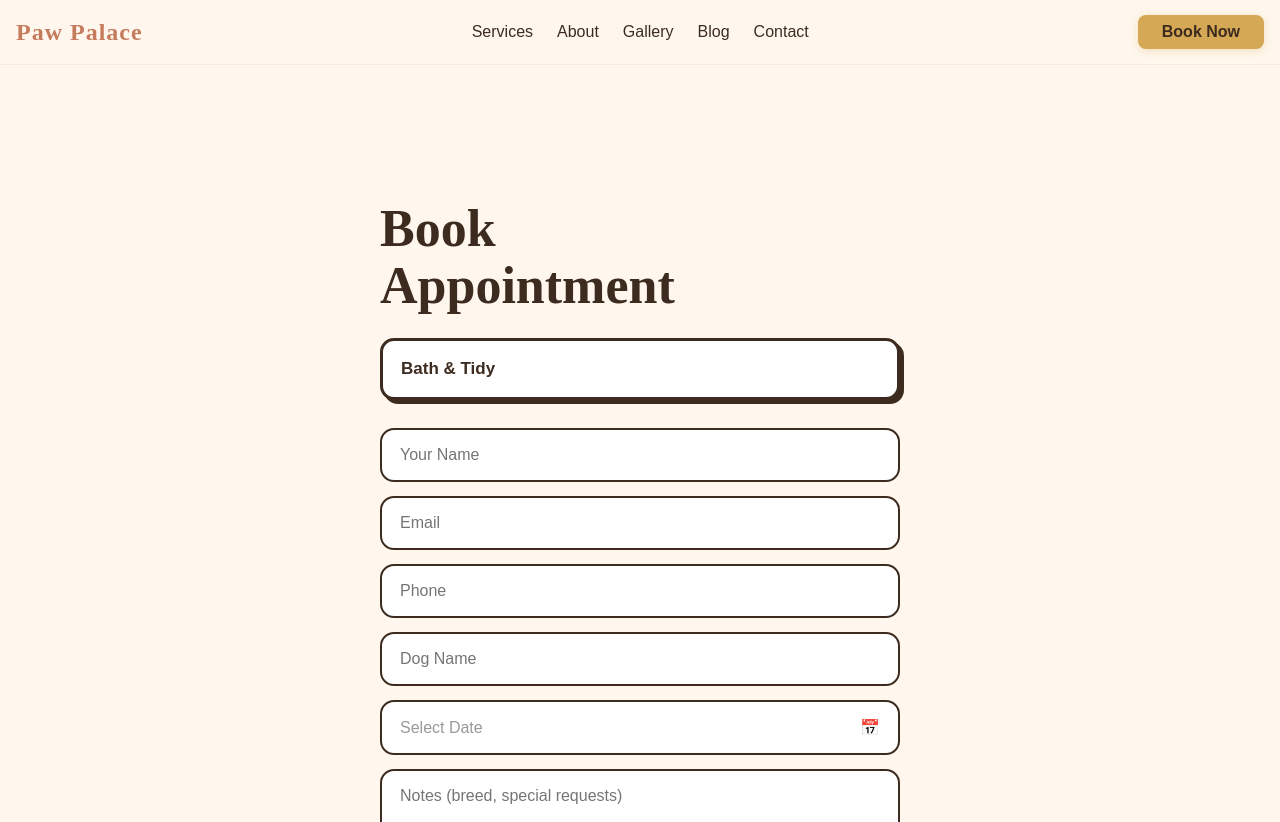
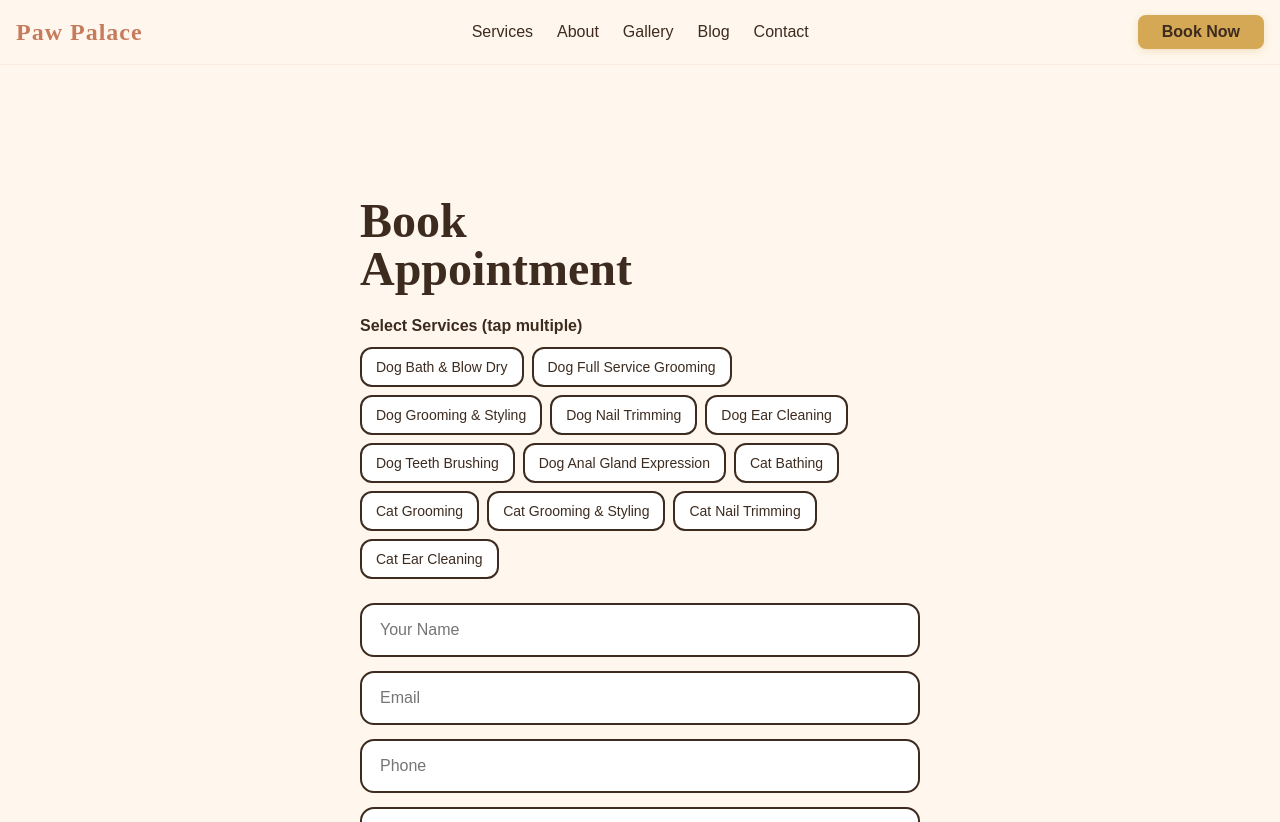
Before and after one commit to hekayaconcepts/paw-palace, a Next.js app: page /booking in a window 1280 px wide. Shown: the top 822 px of the page. Built offline with nearby package versions, Linux system fonts and the light colour scheme.

Commit message:
Update page.tsx

```diff
--- a/src/app/booking/page.tsx
+++ b/src/app/booking/page.tsx
@@ -3,142 +3,119 @@
 import { useState, useEffect } from 'react';
 import { colors, fonts } from '@/lib/design-tokens';
 
+const SERVICES = [
+  { id: 'dog-bath', name: 'Dog Bath & Blow Dry', group: 'Dog' },
+  { id: 'dog-full', name: 'Dog Full Service Grooming', group: 'Dog' },
+  { id: 'dog-style', name: 'Dog Grooming & Styling', group: 'Dog' },
+  { id: 'dog-nails', name: 'Dog Nail Trimming', group: 'Dog' },
+  { id: 'dog-ears', name: 'Dog Ear Cleaning', group: 'Dog' },
+  { id: 'dog-teeth', name: 'Dog Teeth Brushing', group: 'Dog' },
+  { id: 'dog-gland', name: 'Dog Anal Gland Expression', group: 'Dog' },
+  { id: 'cat-bath', name: 'Cat Bathing', group: 'Cat' },
+  { id: 'cat-groom', name: 'Cat Grooming', group: 'Cat' },
+  { id: 'cat-style', name: 'Cat Grooming & Styling', group: 'Cat' },
+  { id: 'cat-nails', name: 'Cat Nail Trimming', group: 'Cat' },
+  { id: 'cat-ears', name: 'Cat Ear Cleaning', group: 'Cat' },
+];
+
 export default function BookingPage() {
-  const [form, setForm] = useState({ name: '', email: '', phone: '', dogName: '', date: '', notes: '' });
-  const [service, setService] = useState('bath');
-  const [addOns, setAddOns] = useState<string[]>([]);
+  const [form, setForm] = useState({ name: '', email: '', phone: '', petName: '', date: '', notes: '' });
+  const [selected, setSelected] = useState<string[]>([]);
   const [sent, setSent] = useState(false);
   const [loading, setLoading] = useState(false);
   const [showCal, setShowCal] = useState(false);
   const [calDate, setCalDate] = useState(new Date());
 
   useEffect(() => {
-    const s = localStorage.getItem('pawpalace-service') || 'bath';
-    setService(s);
-    const saved = localStorage.getItem('pawpalace-addons');
-    if (saved) setAddOns(JSON.parse(saved));
+    const saved = localStorage.getItem('pawpalace-service');
+    if (saved && SERVICES.find(s => s.id === saved)) setSelected([saved]);
   }, []);
 
-  const serviceNames: any = { bath: 'Bath & Tidy', groom: 'Full Grooming', nails: 'Nail Care' };
+  const toggleService = (id: string) => {
+    setSelected(prev => prev.includes(id)? prev.filter(x => x!== id) : [...prev, id]);
+  };
 
   const submit = async (e: React.FormEvent) => {
     e.preventDefault();
     setLoading(true);
+    const serviceNames = selected.map(id => SERVICES.find(s => s.id === id)?.name).filter(Boolean);
     await fetch('/api/book', {
       method: 'POST',
       headers: { 'Content-Type': 'application/json' },
-      body: JSON.stringify({...form, service: serviceNames[service], addOns })
+      body: JSON.stringify({...form, service: serviceNames.join(', '), addOns: [] })
     });
     setSent(true);
-    localStorage.removeItem('pawpalace-addons');
   };
 
-  // Calendar logic
-  const today = new Date();
-  today.setHours(0,0,0,0);
-  const year = calDate.getFullYear();
-  const month = calDate.getMonth();
+  // Calendar
+  const today = new Date(); today.setHours(0,0,0,0);
+  const year = calDate.getFullYear(); const month = calDate.getMonth();
   const firstDay = new Date(year, month, 1).getDay();
   const daysInMonth = new Date(year, month + 1, 0).getDate();
   const monthNames = ['January','February','March','April','May','June','July','August','September','October','November','December'];
+  const selectDate = (day: number) => {
+    const d = new Date(year, month, day); if (d < today) return;
+    setForm({...form, date: d.toISOString().split('T')[0]}); setShowCal(false);
+  };
+  const formatDate = (iso: string) => iso? new Date(iso+'T00:00:00').toLocaleDateString('en-US', { month: 'short', day: 'numeric' }) : '';
 
-  const selectDate = (day: number) => {
-    const d = new Date(year, month, day);
-    if (d < today) return;
-    const iso = d.toISOString().split('T')[0];
-    setForm({...form, date: iso});
-    setShowCal(false);
-  };
+  if (sent) return (
+    <main style={{ backgroundColor: colors.background, minHeight: '100vh', display: 'flex', alignItems: 'center', justifyContent: 'center', padding: '24px' }}>
+      <div style={{ textAlign: 'center' }}><div style={{ fontSize: '64px' }}>🐾</div><h1 style={{ fontFamily: fonts.heading, fontSize: '42px', color: colors.textDark }}>Request Sent!</h1><p style={{ fontFamily: fonts.body, color: colors.textLight }}>We'll confirm within 2 hours.</p></div>
+    </main>
+  );
 
-  const formatDisplayDate = (iso: string) => {
-    if (!iso) return '';
-    const d = new Date(iso + 'T00:00:00');
-    return d.toLocaleDateString('en-US', { weekday: 'short', month: 'short', day: 'numeric' });
-  };
-
-  if (sent) {
-    return (
-      <main style={{ backgroundColor: colors.background, minHeight: '100vh', display: 'flex', alignItems: 'center', justifyContent: 'center', padding: '24px' }}>
-        <div style={{ textAlign: 'center', maxWidth: '400px' }}>
-          <div style={{ fontSize: '64px', marginBottom: '16px' }}>🐾</div>
-          <h1 style={{ fontFamily: fonts.heading, fontSize: '42px', color: colors.textDark, marginBottom: '12px' }}>Request Sent!</h1>
-          <p style={{ fontFamily: fonts.body, fontSize: '17px', color: colors.textLight, lineHeight: 1.5 }}>Check your email — we'll confirm for {form.dogName} within 2 hours.</p>
-        </div>
-      </main>
-    );
-  }
-
-  const inputStyle = {
-    padding: '16px 18px',
-    border: `2px solid ${colors.textDark}`,
-    borderRadius: '14px',
-    fontFamily: fonts.body,
-    fontSize: '16px',
-    backgroundColor: 'white',
-    width: '100%',
-    boxSizing: 'border-box' as const,
-  };
+  const inputStyle = { padding: '16px 18px', border: `2px solid ${colors.textDark}`, borderRadius: '14px', fontFamily: fonts.body, fontSize: '16px', backgroundColor: 'white', width: '100%', boxSizing: 'border-box' as const };
 
   return (
-    <main style={{ backgroundColor: colors.background, minHeight: '100vh', padding: '100px 20px 60px' }}>
-      <div style={{ maxWidth: '520px', margin: '0 auto', position: 'relative' }}>
-        <h1 style={{ fontFamily: fonts.heading, fontSize: 'clamp(36px, 8vw, 52px)', color: colors.textDark, marginBottom: '24px', lineHeight: 1.1 }}>Book<br/>Appointment</h1>
+    <main style={{ backgroundColor: colors.background, minHeight: '100vh', padding: '100px 20px 60px' }} onClick={() => showCal && setShowCal(false)}>
+      <div style={{ maxWidth: '560px', margin: '0 auto' }} onClick={e => e.stopPropagation()}>
+        <h1 style={{ fontFamily: fonts.heading, fontSize: '48px', color: colors.textDark, marginBottom: '24px', lineHeight: 1 }}>Book<br/>Appointment</h1>
 
-        <div style={{ backgroundColor: 'white', padding: '18px', borderRadius: '14px', border: `3px solid ${colors.textDark}`, marginBottom: '28px', boxShadow: `4px 4px 0px ${colors.textDark}` }}>
-          <p style={{ fontFamily: fonts.body, margin: 0, fontWeight: 600, fontSize: '17px', color: colors.textDark }}>{serviceNames[service]}</p>
-          {addOns.length > 0 && <p style={{ fontFamily: fonts.body, fontSize: '14px', color: colors.primary, margin: '4px 0 0 0' }}>+ {addOns.join(' • ')}</p>}
+        <div style={{ marginBottom: '24px' }}>
+          <p style={{ fontFamily: fonts.body, fontWeight: 600, marginBottom: '12px', color: colors.textDark }}>Select Services (tap multiple)</p>
+          <div style={{ display: 'flex', flexWrap: 'wrap', gap: '8px' }}>
+            {SERVICES.map(s => {
+              const active = selected.includes(s.id);
+              return (
+                <button key={s.id} type="button" onClick={() => toggleService(s.id)} style={{ padding: '10px 14px', borderRadius: '12px', border: `2px solid ${colors.textDark}`, backgroundColor: active? colors.accent : 'white', color: colors.textDark, fontFamily: fonts.body, fontSize: '14px', fontWeight: active? 600:400, boxShadow: active? `3px 3px 0 ${colors.textDark}`: 'none', cursor: 'pointer' }}>{s.name}</button>
+              );
+            })}
+          </div>
         </div>
 
         <form onSubmit={submit} style={{ display: 'grid', gap: '14px' }}>
-          <input style={inputStyle} type="text" placeholder="Your Name" required value={form.name} onChange={e => setForm({...form, name: e.target.value})} />
+          <input style={inputStyle} placeholder="Your Name" required value={form.name} onChange={e => setForm({...form, name: e.target.value})} />
           <input style={inputStyle} type="email" placeholder="Email" required value={form.email} onChange={e => setForm({...form, email: e.target.value})} />
           <input style={inputStyle} type="tel" placeholder="Phone" required value={form.phone} onChange={e => setForm({...form, phone: e.target.value})} />
-          <input style={inputStyle} type="text" placeholder="Dog Name" required value={form.dogName} onChange={e => setForm({...form, dogName: e.target.value})} />
+          <input style={inputStyle} placeholder="Pet Name" required value={form.petName} onChange={e => setForm({...form, petName: e.target.value})} />
 
-          {/* Custom Date Picker */}
           <div style={{ position: 'relative' }}>
-            <button type="button" onClick={() => setShowCal(!showCal)} style={{...inputStyle, textAlign: 'left', cursor: 'pointer', display: 'flex', justifyContent: 'space-between', alignItems: 'center'}}>
-              <span style={{ color: form.date? colors.textDark : '#999' }}>{form.date? formatDisplayDate(form.date) : 'Select Date'}</span>
-              <span>📅</span>
+            <button type="button" onClick={() => setShowCal(!showCal)} style={{...inputStyle, textAlign: 'left', display: 'flex', justifyContent: 'space-between'}}>
+              <span style={{ color: form.date? colors.textDark : '#999' }}>{form.date? formatDate(form.date) : 'Select Date'}</span><span>📅</span>
             </button>
-
             {showCal && (
               <div style={{ position: 'absolute', top: '100%', left: 0, right: 0, marginTop: '8px', backgroundColor: 'white', border: `3px solid ${colors.textDark}`, borderRadius: '16px', boxShadow: `8px 8px 0px ${colors.textDark}`, zIndex: 50, overflow: 'hidden' }}>
-                <div style={{ backgroundColor: colors.primary, color: 'white', padding: '16px', display: 'flex', justifyContent: 'space-between', alignItems: 'center' }}>
-                  <button type="button" onClick={() => setCalDate(new Date(year, month - 1))} style={{ background: 'none', border: 'none', color: 'white', fontSize: '20px', cursor: 'pointer', padding: '4px 8px' }}>‹</button>
-                  <span style={{ fontFamily: fonts.heading, fontSize: '18px' }}>{monthNames[month]} {year}</span>
-                  <button type="button" onClick={() => setCalDate(new Date(year, month + 1))} style={{ background: 'none', border: 'none', color: 'white', fontSize: '20px', cursor: 'pointer', padding: '4px 8px' }}>›</button>
+                <div style={{ backgroundColor: colors.primary, color: 'white', padding: '14px', display: 'flex', justifyContent: 'space-between', alignItems: 'center' }}>
+                  <button type="button" onClick={() => setCalDate(new Date(year, month-1))} style={{ background: 'none', border: 'none', color: 'white', fontSize: '22px', cursor: 'pointer' }}>‹</button>
+                  <span style={{ fontFamily: fonts.heading }}>{monthNames[month]} {year}</span>
+                  <button type="button" onClick={() => setCalDate(new Date(year, month+1))} style={{ background: 'none', border: 'none', color: 'white', fontSize: '22px', cursor: 'pointer' }}>›</button>
                 </div>
                 <div style={{ padding: '12px' }}>
-                  <div style={{ display: 'grid', gridTemplateColumns: 'repeat(7, 1fr)', gap: '4px', marginBottom: '8px' }}>
-                    {['S','M','T','W','T','F','S'].map(d => <div key={d} style={{ textAlign: 'center', fontSize: '12px', color: colors.textLight, fontWeight: 600, padding: '4px' }}>{d}</div>)}
-                  </div>
-                  <div style={{ display: 'grid', gridTemplateColumns: 'repeat(7, 1fr)', gap: '4px' }}>
-                    {Array.from({length: firstDay}).map((_, i) => <div key={'e'+i} />)}
-                    {Array.from({length: daysInMonth}).map((_, i) => {
-                      const day = i + 1;
-                      const d = new Date(year, month, day);
-                      const isPast = d < today;
-                      const isSelected = form.date === d.toISOString().split('T')[0];
-                      return (
-                        <button key={day} type="button" disabled={isPast} onClick={() => selectDate(day)} style={{
-                          aspectRatio: '1', border: 'none', background: isSelected? colors.accent : 'transparent', color: isPast? '#ccc' : isSelected? colors.textDark : colors.textDark, borderRadius: '8px', cursor: isPast? 'not-allowed' : 'pointer', fontFamily: fonts.body, fontSize: '15px', fontWeight: isSelected? 700 : 400
-                        }}>{day}</button>
-                      );
-                    })}
+                  <div style={{ display: 'grid', gridTemplateColumns: 'repeat(7,1fr)', gap: '4px', marginBottom: '6px' }}>{['S','M','T','W','T','F','S'].map(d => <div key={d} style={{ textAlign: 'center', fontSize: '12px', color: colors.textLight, fontWeight: 600 }}>{d}</div>)}</div>
+                  <div style={{ display: 'grid', gridTemplateColumns: 'repeat(7,1fr)', gap: '4px' }}>
+                    {Array(firstDay).fill(0).map((_,i) => <div key={i} />)}
+                    {Array.from({length: daysInMonth}, (_,i) => i+1).map(day => { const d = new Date(year,month,day); const past = d < today; const sel = form.date === d.toISOString().split('T')[0]; return <button key={day} type="button" disabled={past} onClick={() => selectDate(day)} style={{ aspectRatio: '1', border: 'none', background: sel? colors.accent : 'transparent', color: past? '#ccc' : colors.textDark, borderRadius: '8px', cursor: past? 'not-allowed':'pointer', fontWeight: sel?700:400 }}>{day}</button>})}
                   </div>
                 </div>
               </div>
             )}
           </div>
 
-          <textarea style={{...inputStyle, minHeight: '110px', resize: 'vertical'}} placeholder="Notes (breed, special requests)" value={form.notes} onChange={e => setForm({...form, notes: e.target.value})} />
-
-          <button type="submit" disabled={loading ||!form.date} style={{ backgroundColor: colors.accent, color: colors.textDark, padding: '18px', borderRadius: '14px', border: `2px solid ${colors.textDark}`, boxShadow: `4px 4px 0px ${colors.textDark}`, fontFamily: fonts.body, fontWeight: 700, fontSize: '18px', cursor: 'pointer', marginTop: '8px', opacity: (loading ||!form.date)? 0.6 : 1 }}>
-            {loading? 'Sending...' : 'Send Booking Request'}
-          </button>
+          <textarea style={{...inputStyle, minHeight: '100px'}} placeholder="Notes (breed, special requests)" value={form.notes} onChange={e => setForm({...form, notes: e.target.value})} />
+          <button type="submit" disabled={loading || selected.length===0 ||!form.date} style={{ backgroundColor: colors.accent, color: colors.textDark, padding: '18px', borderRadius: '14px', border: `2px solid ${colors.textDark}`, boxShadow: `4px 4px 0px ${colors.textDark}`, fontFamily: fonts.body, fontWeight: 700, fontSize: '18px', opacity: (loading||selected.length===0)?0.6:1 }}>{loading? 'Sending...' : 'Send Booking Request'}</button>
         </form>
       </div>
     </main>
   );
-                                                                               }
+                    }
```
